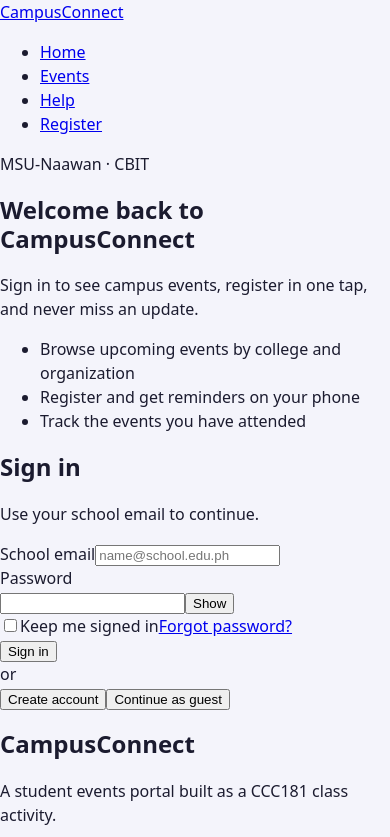
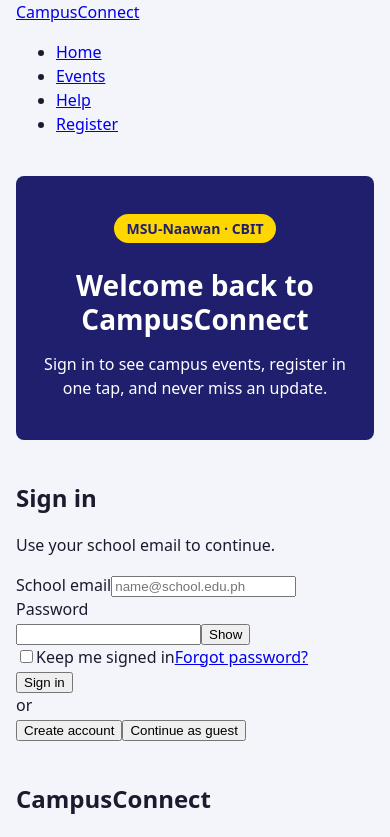
Before and after one commit to jonasdaligdig-svg/ccc181-week10-group-activity, a React (Vite) app: page / in a window 390 px wide. Shown: the top 837 px of the page. Built offline with nearby package versions, Linux system fonts and the light colour scheme.

Commit message:
base: add viewport meta tag and mobile single-column layout

```diff
--- a/index.html
+++ b/index.html
@@ -2,7 +2,7 @@
 <html lang="en">
   <head>
     <meta charset="UTF-8" />
-    <!-- TODO (Member 1): add the viewport meta tag here, AFTER Experiment 0 -->
+    <meta name="viewport" content="width=device-width, initial-scale=1" />
     <title>CampusConnect | Login</title>
   </head>
   <body>
--- a/src/styles/base.css
+++ b/src/styles/base.css
@@ -1,61 +1,48 @@
-/* =======================================================================
-   MEMBER 1  |  base.css  |  Base, container, page layout, brand panel (CSS Grid + rem)
-   Branch: feature/base-<lastname>
-   -----------------------------------------------------------------------
-   MOBILE-FIRST RULES
-   1. Write the PHONE styles first, with NO media query.
-   2. Use min-width media queries ONLY. Never max-width.
-   3. Use rem or % (thin borders may use px).
-   4. Edit ONLY this file. Use the --variables from reset.css.
-   ======================================================================= */
+.page {
+  min-height: 100vh;
+  display: flex;
+  flex-direction: column;
+}
 
+.page > main {
+  flex: 1;
+}
 
-/* ---- STEP 0 (in index.html, not here) --------------------------------
-   Do Experiment 0 first. Then add this line inside <head> of index.html:
-   <meta name="viewport" content="width=device-width, initial-scale=1" />
-   -------------------------------------------------------------------- */
+.container {
+  width: 100%;
+  padding-inline: 1rem;
+}
 
+.login-layout {
+  display: grid;
+  grid-template-columns: 1fr;
+  gap: 1.5rem;
+  padding-block: 1.5rem;
+}
 
-/* ---- 1. PHONE (no media query) ---------------------------------------
-   TODO .page                 min-height: 100vh; display: flex; flex-direction: column;
-   TODO .page > main          flex: 1;   (keeps the footer at the bottom)
-   TODO .container            width: 100%; side padding 1rem (padding-inline)
-   TODO .login-layout         display: grid; ONE column (1fr); gap 1.5rem;
-                              top and bottom padding 1.5rem
-   TODO .brand-panel          background var(--navy); color #fff; text centered;
-                              padding 1.5rem 1rem; border-radius var(--radius)
-   TODO .brand-panel__badge   small gold "pill": inline-block, background var(--gold),
-                              navy text, bold, 0.875rem, border-radius: 999px
-   TODO .brand-panel__title   font-size: 1.75rem
-   TODO .brand-panel__perks   display: none   (phones show only what matters most)
-   -------------------------------------------------------------------- */
+.brand-panel {
+  background: var(--navy);
+  color: var(--surface);
+  text-align: center;
+  padding: 1.5rem 1rem;
+  border-radius: var(--radius);
+}
 
+.brand-panel__badge {
+  display: inline-block;
+  background: var(--gold);
+  color: var(--navy);
+  font-weight: 700;
+  font-size: 0.875rem;
+  padding: 0.25rem 0.75rem;
+  border-radius: 999px;
+}
 
+.brand-panel__title {
+  font-size: 1.75rem;
+  margin-block: 0.75rem;
+}
 
-
-/* ---- 2. 768px and up (tablets) ---------------------------------------
-   TODO @media (min-width: 768px)
-        .container            wider side padding (2rem)
-        .brand-panel          more padding (2rem)
-   -------------------------------------------------------------------- */
-
-
-
-
-/* ---- 3. 1024px and up (laptops) --------------------------------------
-   TODO @media (min-width: 1024px)
-        .login-layout         TWO equal columns (brand panel | login card);
-                              align-items: center; gap 3rem; vertical padding 3rem
-        .brand-panel          text-align: left; padding 3rem
-        .brand-panel__title   font-size: 2.5rem
-        .brand-panel__perks   display: block (the extra list is ADDED back);
-                              margin-top 1.5rem; left padding 1.25rem
-   -------------------------------------------------------------------- */
-
-
-
-
-/* ---- 4. 1280px and up (desktops) -------------------------------------
-   TODO @media (min-width: 1280px)
-        .container            max-width: 1200px; centered (margin-inline: auto)
-   -------------------------------------------------------------------- */
+.brand-panel__perks {
+  display: none;
+}
```
